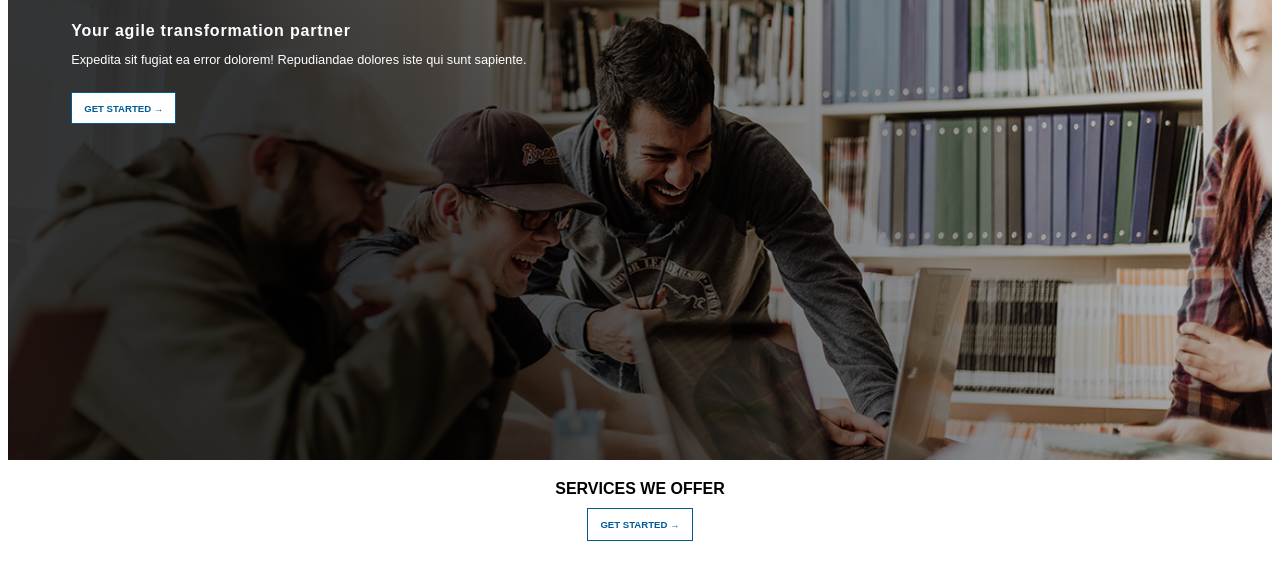
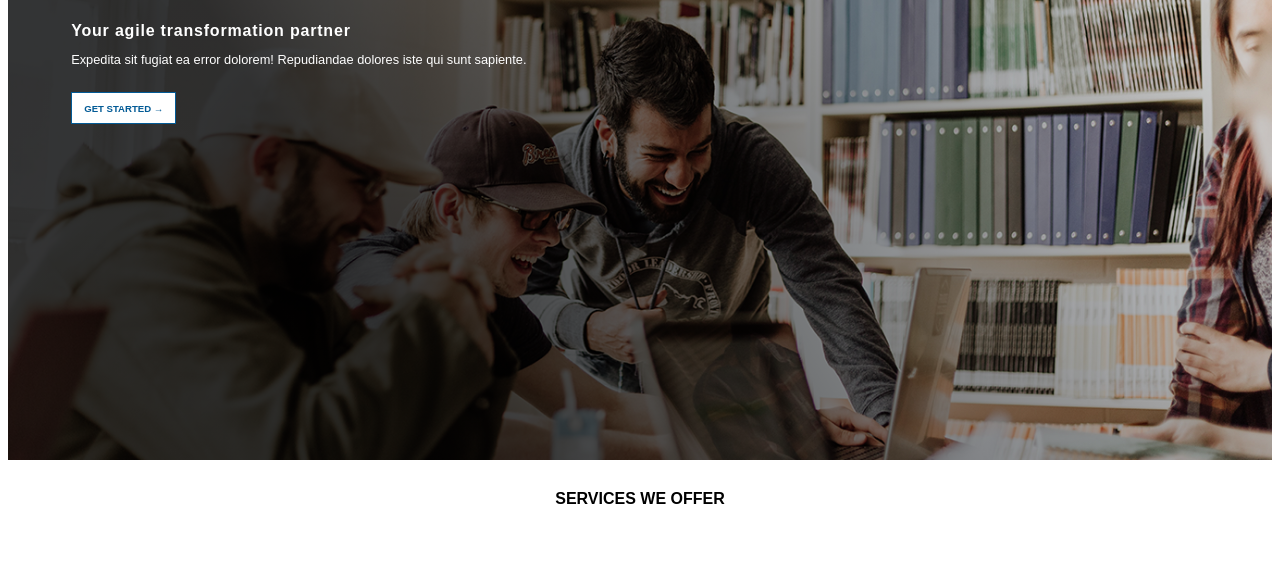
Before and after one commit to davitmnatsakanyan/cambermast-layout, a plain HTML site: page index.html in a window 1280 px wide. Shown: the part 71-638 px from the top of the page. Drawn offline with Linux system fonts and the light colour scheme.

Commit message:
define the h1 tag

```diff
--- a/index.html
+++ b/index.html
@@ -34,9 +34,7 @@
             </div>
         </div>
         <div class="title-area">
-            Services we offer
-            <p></p>
-            <a class="button-default" href="#">Get started &rarr;</a>
+            <h1>Services we offer</h1>
         </div>
         <!--
         <div class="services-area">svcs</div>
--- a/scss/base/_typography.scss
+++ b/scss/base/_typography.scss
@@ -46,7 +46,7 @@ body {
     &:visited { text-decoration: none;}
 }
 
-.title-area {
+h1 {
     text-align: center;
     font-size: 2vh;
     font-weight: bold;
```
Also changed, not shown: scss/main.css, 1 other file.
